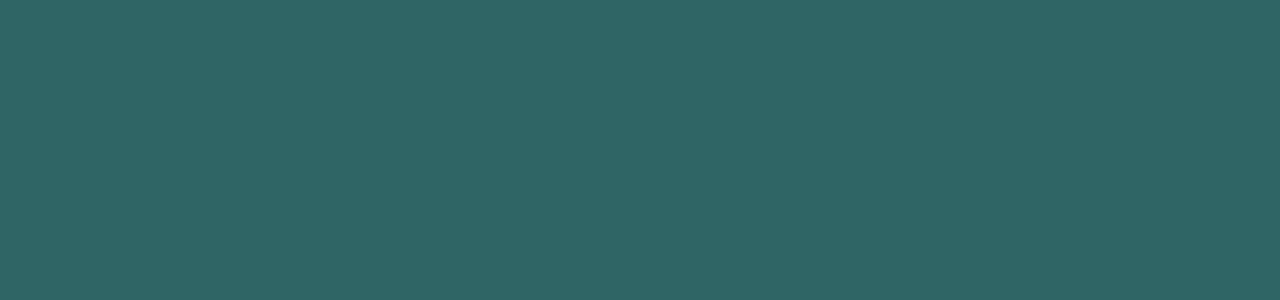
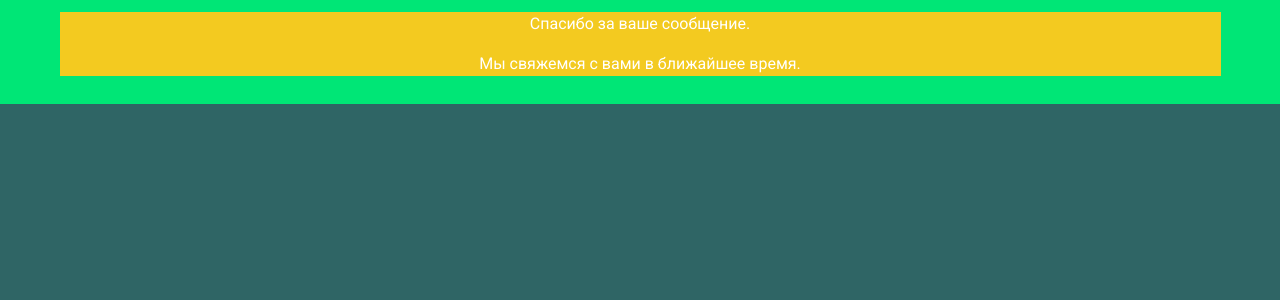
Before and after one commit to PolyakovDen/test2, a Nuxt app: page /success in a window 1280 px wide. Before the commit this address had no page. Shown: the top 300 px of the page. Built offline with nearby package versions, Linux system fonts and the light colour scheme.

Commit message:
add success page

```diff
--- a/components/Form.vue
+++ b/components/Form.vue
@@ -19,6 +19,7 @@
         v-model="valid"
         lazy-validation
         method="POST"
+        action="/success"
         data-netlify="true"
       >
         <input type="hidden" name="form-name" value="formPost" />
@@ -60,9 +61,9 @@
                 auto-grow
                 required
               />
-              <div class="field">
-                <div data-netlify-recaptcha="true"></div>
-              </div>
+<!--              <div class="field">-->
+<!--                <div data-netlify-recaptcha="true"></div>-->
+<!--              </div>-->
               <v-btn
                 :disabled="!valid"
                 color="#f0f0f0"
--- /dev/null
+++ b/pages/success.vue
@@ -0,0 +1,25 @@
+<template>
+  <div class="success">
+    <v-container>
+      <div class="success__messages">
+        <p class="text-center">Спасибо за ваше сообщение.</p>
+        <p class="text-center">Мы свяжемся с вами в ближайшее время.</p>
+      </div>
+    </v-container>
+  </div>
+</template>
+
+<script>
+  export default {
+    name: "success"
+  }
+</script>
+
+<style scoped>
+  .success {
+    background-color: #000000;
+  }
+  .success__messages {
+    background-color: #f3ca20;
+  }
+</style>
```
